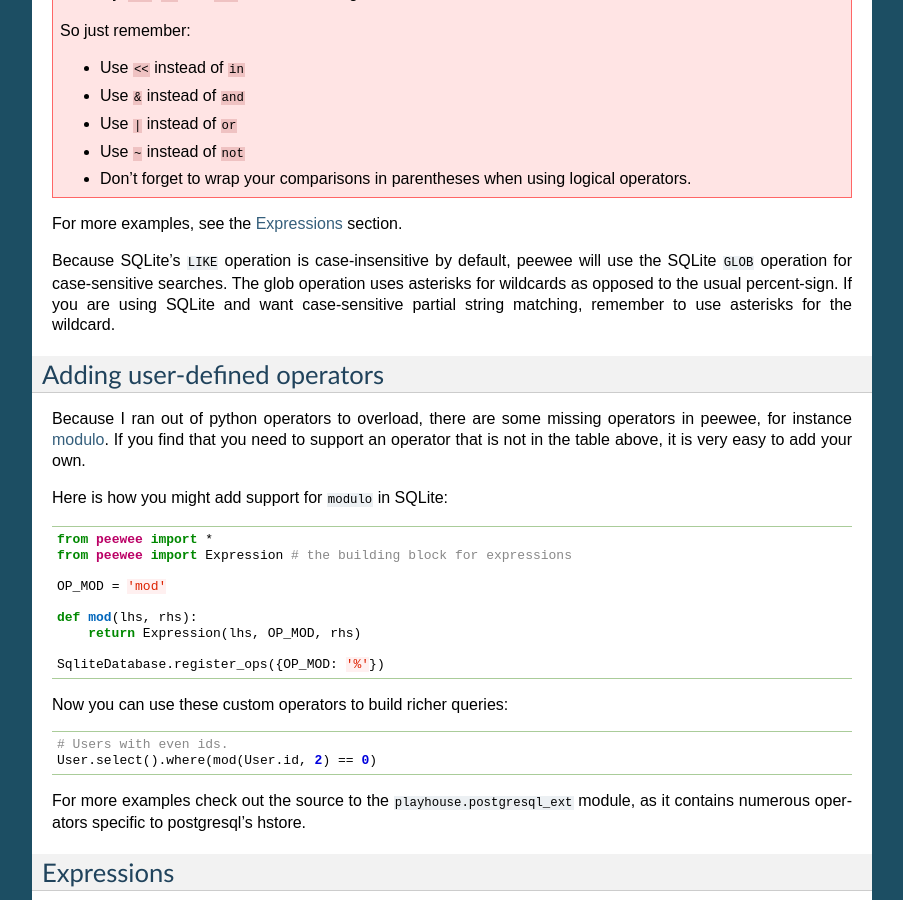
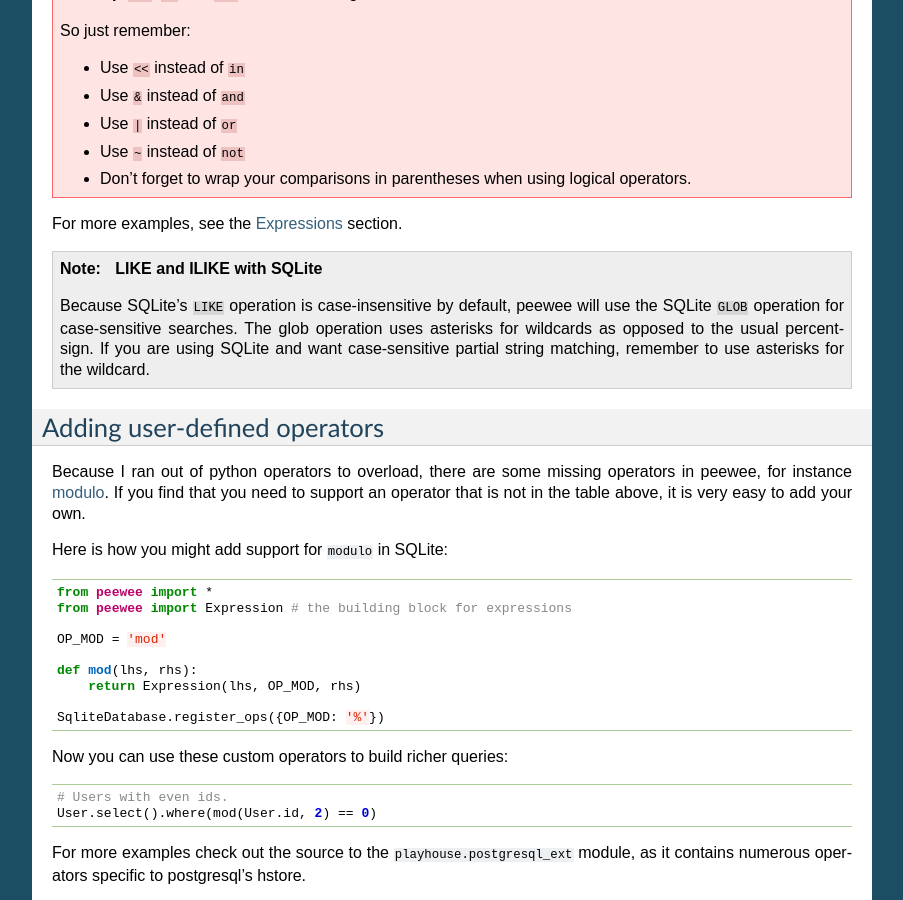
Before and after one commit to coleifer/peewee, a Sphinx documentation site: the page built from docs/peewee/querying.rst, in a window 1280 px wide and 900 px high, scrolled down 13612 px. Shown: the whole window, without its empty margins (198-1101 px from the left). Built offline with Sphinx 7.4.7, drawn with Linux system fonts in a browser that asks for light colours; pages that are not in the unit, such as notebooks, are missing from menus; some of the changed lines change nothing that is shown.

Commit message:
Docs cleanups, fixes #428

```diff
--- a/docs/peewee/playhouse.rst
+++ b/docs/peewee/playhouse.rst
@@ -2338,13 +2338,13 @@
 
 *pskel* accepts the following options:
 
-================   =============  =======================================
+=================  =============  =======================================
 Option             Default        Description
-================   =============  =======================================
+=================  =============  =======================================
 ``-l,--logging``   False          Log all queries to stdout.
 ``-e,--engine``    sqlite         Database driver to use.
 ``-d,--database``  ``:memory:``   Database to connect to.
-================   =============  =======================================
+=================  =============  =======================================
 
 Example::
 
--- a/docs/peewee/querying.rst
+++ b/docs/peewee/querying.rst
@@ -832,14 +832,14 @@
 
 For more examples, see the :ref:`expressions` section.
 
-LIKE and ILIKE with SQLite
-^^^^^^^^^^^^^^^^^^^^^^^^^^
+.. note::
+  **LIKE and ILIKE with SQLite**
 
-Because SQLite's ``LIKE`` operation is case-insensitive by default,
-peewee will use the SQLite ``GLOB`` operation for case-sensitive searches.
-The glob operation uses asterisks for wildcards as opposed to the usual
-percent-sign. If you are using SQLite and want case-sensitive partial
-string matching, remember to use asterisks for the wildcard.
+  Because SQLite's ``LIKE`` operation is case-insensitive by default,
+  peewee will use the SQLite ``GLOB`` operation for case-sensitive searches.
+  The glob operation uses asterisks for wildcards as opposed to the usual
+  percent-sign. If you are using SQLite and want case-sensitive partial
+  string matching, remember to use asterisks for the wildcard.
 
 .. _custom-operators:
 
```
